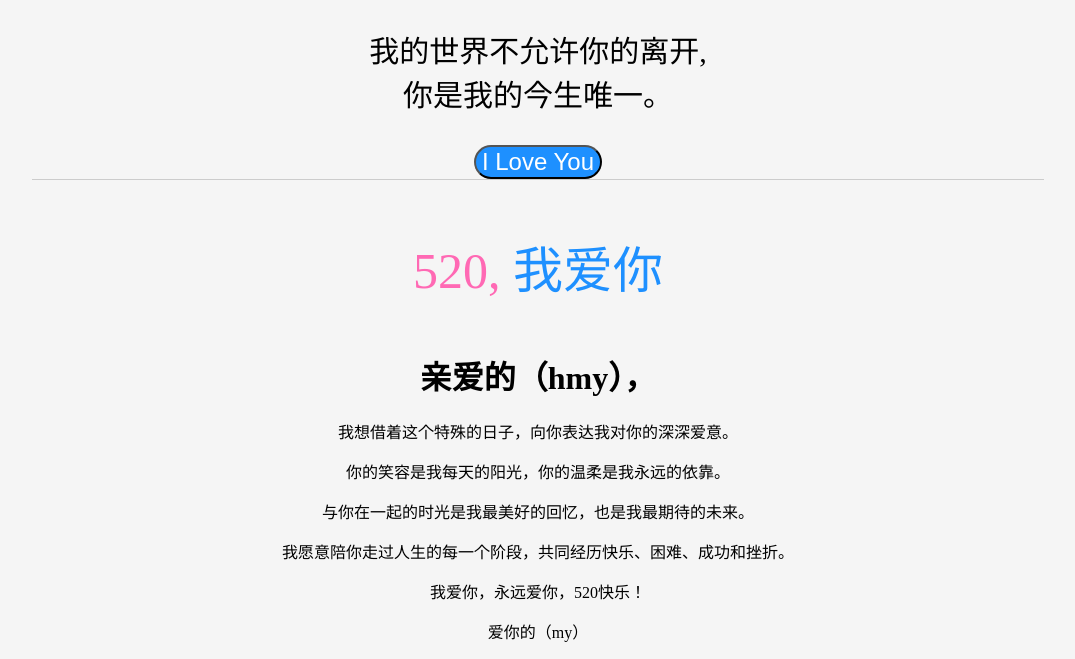
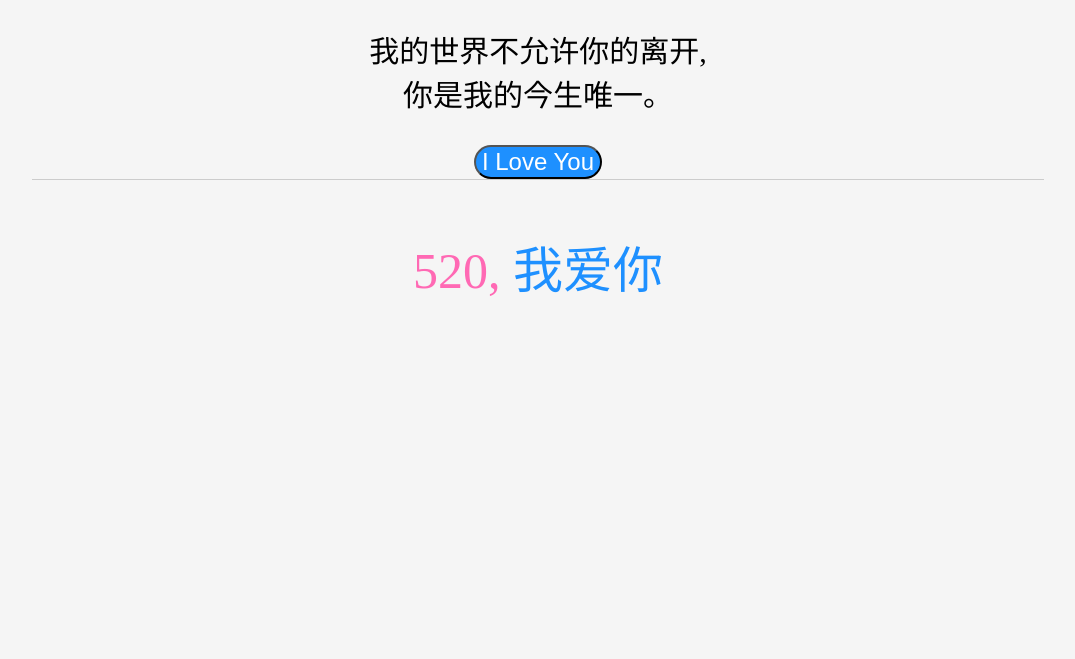
Before and after one commit to myihmy/myihmy.github.io, a plain HTML site: page index.html in a window 1280 px wide. Shown: the part 1296-1955 px from the top of the page, without its empty margins (102-1177 px from the left). After the commit the page ends 1648 px from the top, so only its background shows below. Drawn offline with Linux system fonts and the light colour scheme.

Commit message:
Update index.html

```diff
--- a/index.html
+++ b/index.html
@@ -29,14 +29,3 @@ body {background: #f5f5f5; text-align: center; font-family: "Microsoft YaHei";}
 <p style="font-size:50px;"><span class="pink">520,</span> <span class="blue">我爱你</span></p>
 </body>
 </html>
-<body>
-    <h1>亲爱的（hmy），</h1>
-    <div id="heart"></div>
-    <p>我想借着这个特殊的日子，向你表达我对你的深深爱意。</p>
-    <p>你的笑容是我每天的阳光，你的温柔是我永远的依靠。</p>
-    <p>与你在一起的时光是我最美好的回忆，也是我最期待的未来。</p>
-    <p>我愿意陪你走过人生的每一个阶段，共同经历快乐、困难、成功和挫折。</p>
-    <p>我爱你，永远爱你，520快乐！</p>
-    <p>爱你的（my）</p>
-</body>
-</html>
```
